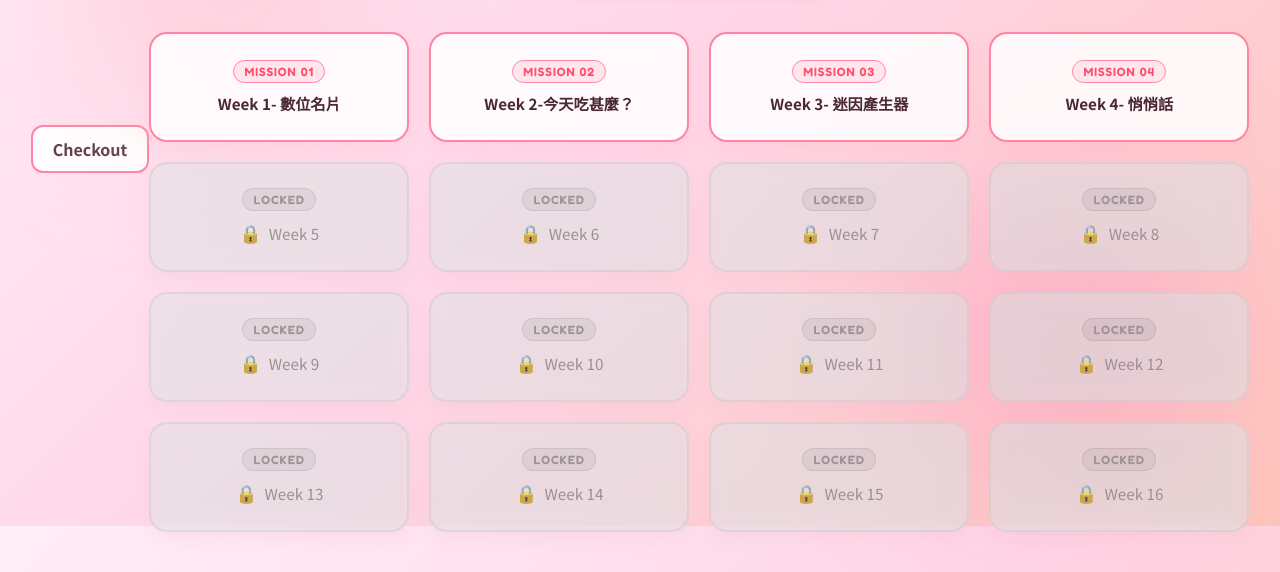
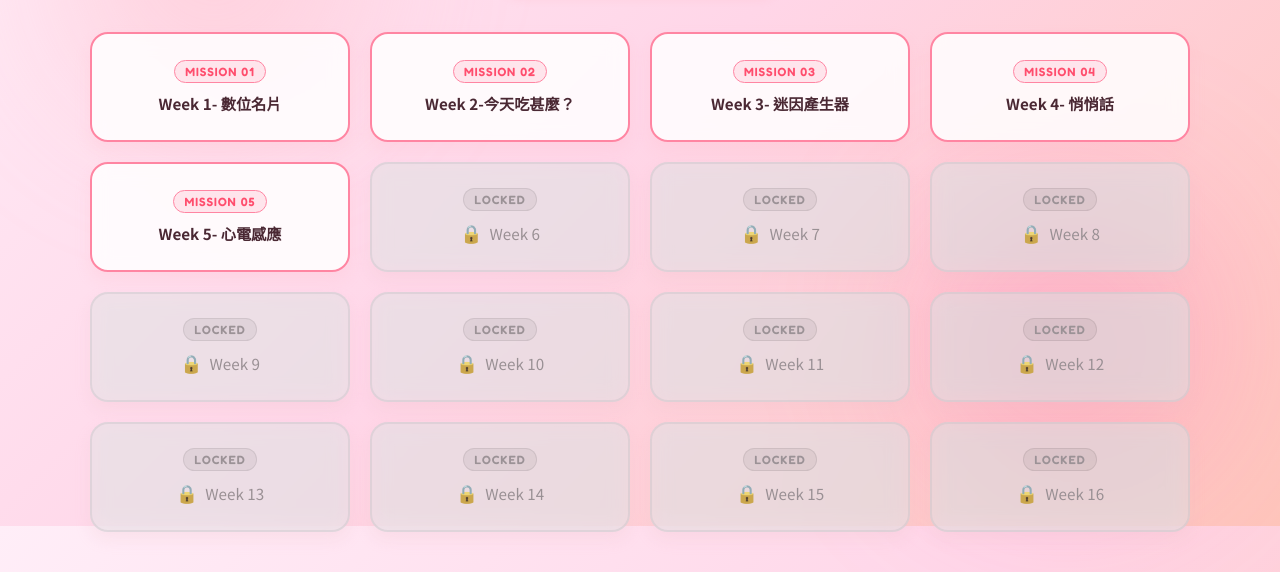
Before and after one commit to s26110168-coder/Nhii, a plain HTML site: page index.html in a window 1280 px wide. Shown: the part 274-846 px from the top of the page. Drawn offline with Linux system fonts and the light colour scheme.

Commit message:
Update index.html

```diff
--- a/index.html
+++ b/index.html
@@ -1,19 +1,4 @@
-<!-- do not change the markup -->
-<a href="#">
-  Checkout
-</a>
-
-<!--
-1. make look like a button
-2. change text color red on hover
-
-Cannot change html, only css.
-Look closely at
--->
-
-<div></div>
-<div></div>
-<div></div><!DOCTYPE html>
+<!DOCTYPE html>
 <html lang="zh-TW">
 <head>
     <meta charset="UTF-8">
@@ -359,12 +344,13 @@ Look closely at
                 <span class="title">Week 4- 悄悄話</span>
             </a>
 
-            <!-- Week 5 ~ 16 (未解鎖) -->
-            <div class="card locked">
-                <span class="badge">LOCKED</span>
-                <span class="title"><span class="lock-icon">🔒</span> Week 5</span>
-            </div>
+            <!-- Week 5 (已解鎖) -->
+            <a href="w5/index.html" class="card unlocked">
+                <span class="badge">MISSION 05</span>
+                <span class="title">Week 5- 心電感應</span>
+            </a>
 
+            <!-- Week 6 ~ 16 (未解鎖) -->
             <div class="card locked">
                 <span class="badge">LOCKED</span>
                 <span class="title"><span class="lock-icon">🔒</span> Week 6</span>
```
